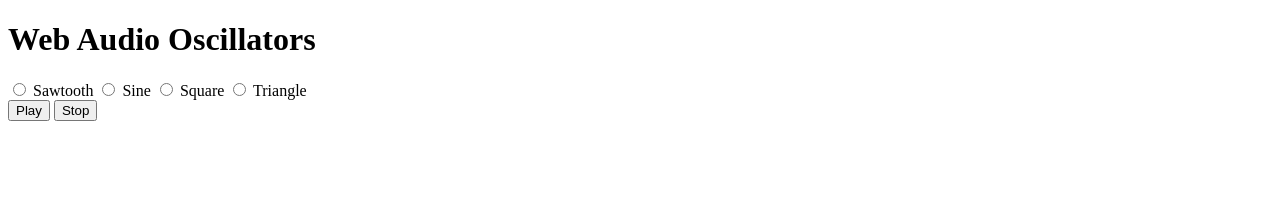
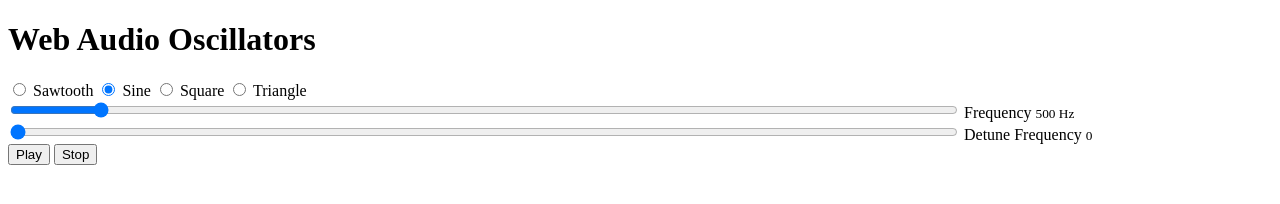
Before and after one commit to l0rdcafe/webaudio-demo, a plain HTML site: page index.html in a window 1280 px wide. Drawn offline with Linux system fonts and the light colour scheme.

Commit message:
more features

```diff
--- a/index.html
+++ b/index.html
@@ -10,13 +10,38 @@
     <h1>Web Audio Oscillators</h1>
     <input type="radio" id="sawtooth" name="wave" value="sawtooth" />
     <label for="sawtooth">Sawtooth</label>
-    <input type="radio" id="sine" name="wave" value="sine" />
+    <input type="radio" id="sine" name="wave" value="sine" checked />
     <label for="sine">Sine</label>
     <input type="radio" id="square" name="wave" value="square" />
     <label for="square">Square</label>
     <input type="radio" id="triangle" name="wave" value="triangle" />
     <label for="triangle">Triangle</label>
     <br />
+    <input
+      id="frequency"
+      type="range"
+      min="60"
+      max="5000"
+      name="frequency"
+      value="500"
+      style="width: 75%"
+    />
+    <label for="frequency">Frequency</label>
+    <small id="freq">500 Hz</small>
+    <br />
+    <input
+      id="detune"
+      type="range"
+      min="0"
+      max="100"
+      name="detune"
+      value="0"
+      style="width: 75%"
+    />
+    <label for="detune">Detune</label>
+    <label for="frequency">Frequency</label>
+    <small id="det">0</small>
+    <br />
     <button id="play">Play</button>
     <button id="stop">Stop</button>
   </body>
--- a/main.js
+++ b/main.js
@@ -5,16 +5,37 @@ document.addEventListener("DOMContentLoaded", () => {
 
   const play = document.getElementById("play");
   const stop = document.getElementById("stop");
+  const frequency = document.getElementById("frequency");
+  const detune = document.getElementById("detune");
+  const freq = document.getElementById("freq");
+  const det = document.getElementById("det");
+
+  frequency.addEventListener("change", (e) => {
+    freq.innerHTML = `${e.target.value} Hz`;
+  });
+
+  detune.addEventListener("change", (e) => {
+    det.innerHTML = e.target.value;
+  });
 
   play.addEventListener("click", () => {
+    if (osc != null) {
+      osc.stop();
+    }
+
     osc = audioCtx.createOscillator();
     const waveType = document.querySelector('input[name="wave"]:checked').value;
+    console.log({ frequency: frequency.value, detune: detune.value, waveType });
     osc.type = waveType;
+    osc.frequency.value = frequency.value;
+    osc.detune.value = detune.value;
     osc.connect(audioCtx.destination);
     osc.start(audioCtx.currentTime);
   });
 
   stop.addEventListener("click", () => {
-    osc.stop();
+    if (osc != null) {
+      osc.stop();
+    }
   });
 });
```
